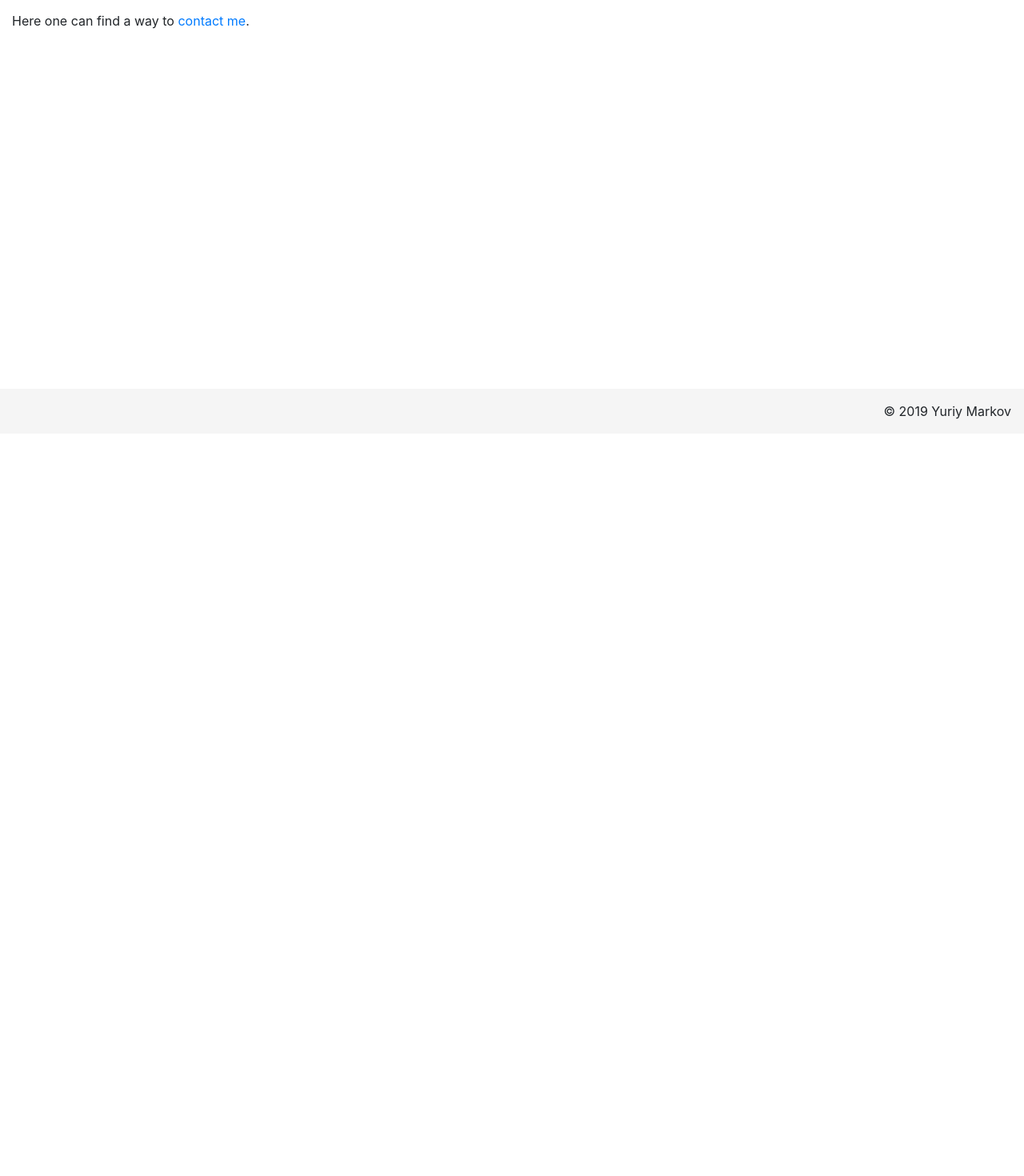
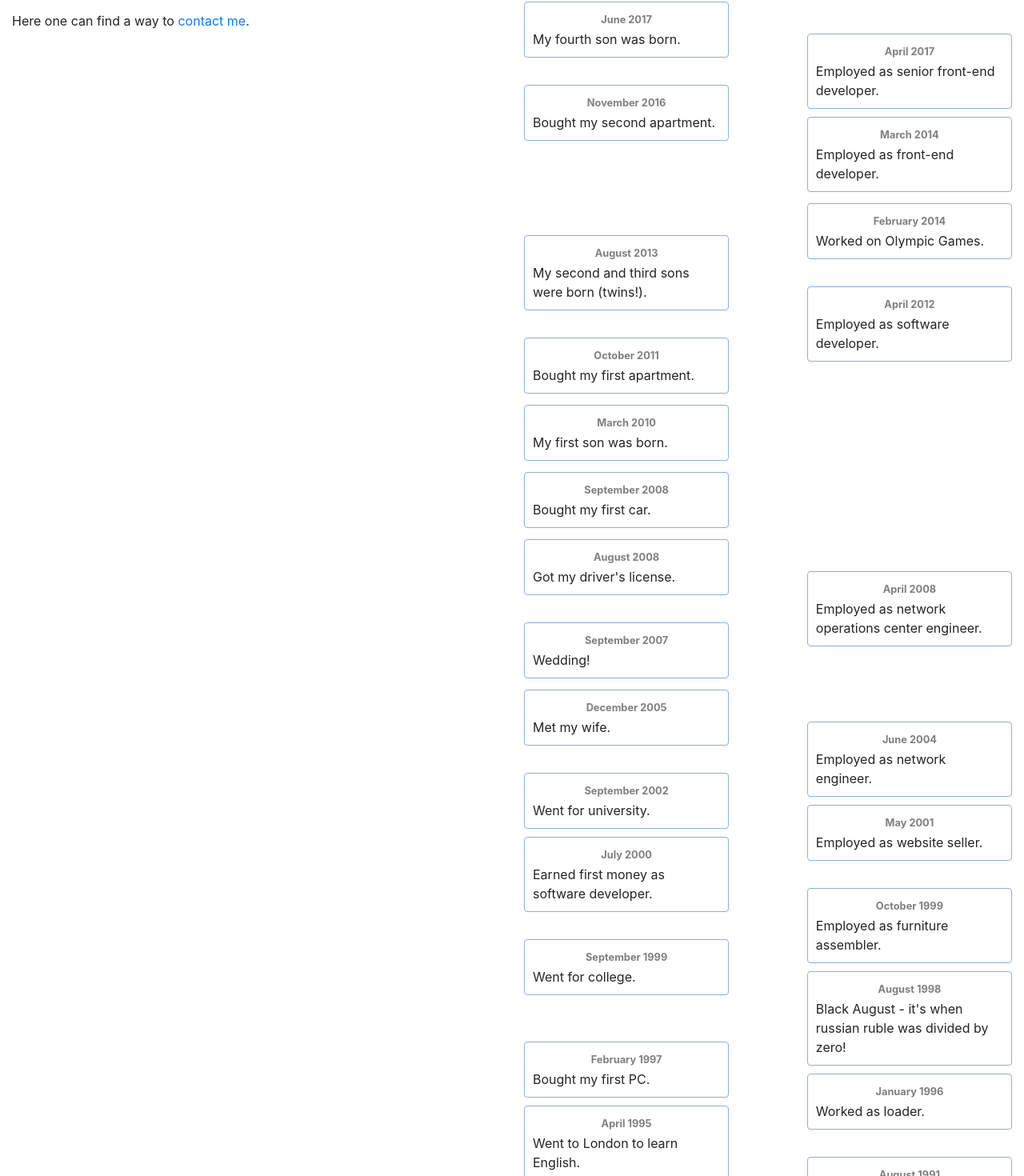
Before and after one commit to peacefullatom/portfolio, a React (Create React App) app: page / in a window 1280 px wide. Shown: the part 258-1728 px from the top of the page at 80% size. Before the commit the page ends 800 px from the top, so only its background shows below. Built offline with nearby package versions, Linux system fonts and the light colour scheme.

Commit message:
feat: implemented initial layout and provided the data.

```diff
--- a/src/page/intro/Intro.tsx
+++ b/src/page/intro/Intro.tsx
@@ -3,6 +3,7 @@ import React from 'react';
 import { NavLink } from 'react-router-dom';
 import { ILink } from 'types';
 import { pageBaseClassName } from '../const';
+import TreeOfLife from './TreeOfLife';
 
 const Link: React.FC<ILink> = props => {
   return <NavLink to={props.path}>{props.children}</NavLink>;
@@ -13,7 +14,7 @@ const Intro: React.FC = () => {
   return (
     <div className={pageBaseClassName}>
       <div className='row'>
-        <div className='col-sm-6'>
+        <div className='col-md-6'>
           <p>Hello, my name is Yuriy.</p>
           <p>Welcome to my home page.</p>
           <p>I am a web developer.</p>
@@ -27,8 +28,9 @@ const Intro: React.FC = () => {
             Here one can find a way to <Link {...contact}>contact me</Link>.
           </p>
         </div>
-        <div className='col-sm-6'>
+        <div className='col-md-6'>
           <p>Here is the story of my life (short version).</p>
+          <TreeOfLife />
         </div>
       </div>
     </div>
--- /dev/null
+++ b/src/page/intro/TreeOfLife.scss
@@ -0,0 +1,34 @@
+.tree {
+  &__block {
+    position: relative;
+    margin-top: 14px;
+  }
+
+  &_right + &_left,
+  &_left + &_right {
+    margin-top: -30px;
+  }
+
+  &_left &__content {
+    margin-right: auto;
+  }
+
+  &_right &__content {
+    margin-left: auto;
+  }
+
+  &__content {
+    width: 42%;
+    border: 1px solid rgba(109, 157, 215, 0.8);
+    border-radius: 4px;
+    padding: 10px;
+  }
+
+  &__date {
+    font-size: 0.8rem;
+    text-align: center;
+    color: rgba(0, 0, 0, 0.5);
+    font-weight: 700;
+    line-height: 1.5rem;
+  }
+}
--- /dev/null
+++ b/src/page/intro/TreeOfLife.tsx
@@ -0,0 +1,46 @@
+import { months } from 'const';
+import React from 'react';
+import { introTreeOfLife } from './const';
+import './TreeOfLife.scss';
+import { ITreeOfLifeItem } from './types';
+
+const TreeOfLifeBlock: React.FC<ITreeOfLifeItem> = props => {
+  const tree = 'tree';
+  const block = `${tree}__block`;
+  const position = `${tree}_${props.position}`;
+  const date = `${tree}__date`;
+  const content = `${tree}__content`;
+
+  const date2str = (value: Date): string => [months[value.getMonth()], value.getFullYear()].join(' ');
+
+  return (
+    <div className={`${block} ${position}`}>
+      <div className={content}>
+        <div className={date}>{date2str(props.date)}</div>
+        {props.value}
+      </div>
+    </div>
+  );
+};
+
+const TreeOfLife: React.FC = () => {
+  return (
+    <div className='my-3'>
+      {introTreeOfLife
+        .sort((a, b) => {
+          if (a.date.getTime() > b.date.getTime()) {
+            return -1;
+          }
+          if (a.date.getTime() < b.date.getTime()) {
+            return 1;
+          }
+          return 0;
+        })
+        .map((item, key) => (
+          <TreeOfLifeBlock key={key} {...item} />
+        ))}
+    </div>
+  );
+};
+
+export default TreeOfLife;
--- /dev/null
+++ b/src/page/intro/const.ts
@@ -0,0 +1,39 @@
+import { ITreeOfLifeItem } from './types';
+
+export const treeOfLifeLeft = 'left';
+export const treeOfLifeRight = 'right';
+
+export const introTreeOfLife: ITreeOfLifeItem[] = [
+  { date: new Date(1981, 11), position: treeOfLifeLeft, value: `Suddenly, I was born!` },
+  { date: new Date(1984, 5), position: treeOfLifeRight, value: `My parents moved to Russia.` },
+  { date: new Date(1986, 5), position: treeOfLifeLeft, value: `Learned to ride my bicycle!` },
+  { date: new Date(1987, 8), position: treeOfLifeLeft, value: `Went for school.` },
+  { date: new Date(1990, 10), position: treeOfLifeRight, value: `My parents bought me first PC!` },
+  { date: new Date(1991, 7), position: treeOfLifeRight, value: `The Soviet Union collapsed!` },
+  { date: new Date(1995, 3), position: treeOfLifeLeft, value: `Went to London to learn English.` },
+  { date: new Date(1996, 0), position: treeOfLifeRight, value: `Worked as loader.` },
+  { date: new Date(1997, 1), position: treeOfLifeLeft, value: `Bought my first PC.` },
+  { date: new Date(1998, 7), position: treeOfLifeRight, value: `Black August - it's when russian ruble was divided by zero!` },
+  { date: new Date(1999, 8), position: treeOfLifeLeft, value: `Went for college.` },
+  { date: new Date(1999, 9), position: treeOfLifeRight, value: `Employed as furniture assembler.` },
+  { date: new Date(2000, 6), position: treeOfLifeLeft, value: `Earned first money as software developer.` },
+  { date: new Date(2001, 4), position: treeOfLifeRight, value: `Employed as website seller.` },
+  { date: new Date(2002, 8), position: treeOfLifeLeft, value: `Went for university.` },
+  { date: new Date(2004, 5), position: treeOfLifeRight, value: `Employed as network engineer.` },
+  { date: new Date(2005, 11), position: treeOfLifeLeft, value: `Met my wife.` },
+  { date: new Date(2007, 8), position: treeOfLifeLeft, value: `Wedding!` },
+  { date: new Date(2008, 3), position: treeOfLifeRight, value: `Employed as network operations center engineer.` },
+  { date: new Date(2008, 7), position: treeOfLifeLeft, value: `Got my driver's license.` },
+  { date: new Date(2008, 8), position: treeOfLifeLeft, value: `Bought my first car.` },
+  { date: new Date(2010, 2), position: treeOfLifeLeft, value: `My first son was born.` },
+  { date: new Date(2011, 9), position: treeOfLifeLeft, value: `Bought my first apartment.` },
+  { date: new Date(2012, 3), position: treeOfLifeRight, value: `Employed as software developer.` },
+  { date: new Date(2013, 7), position: treeOfLifeLeft, value: `My second and third sons were born (twins!).` },
+  { date: new Date(2014, 1), position: treeOfLifeRight, value: `Worked on Olympic Games.` },
+  { date: new Date(2014, 2), position: treeOfLifeRight, value: `Employed as front-end developer.` },
+  { date: new Date(2016, 10), position: treeOfLifeLeft, value: `Bought my second apartment.` },
+  { date: new Date(2017, 3), position: treeOfLifeRight, value: `Employed as senior front-end developer.` },
+  { date: new Date(2017, 5), position: treeOfLifeLeft, value: `My fourth son was born.` },
+  { date: new Date(2017, 11), position: treeOfLifeLeft, value: `Bought my first van.` },
+  { date: new Date(2018, 10), position: treeOfLifeRight, value: `Employed as projects manager.` }
+];
--- /dev/null
+++ b/src/page/intro/types.ts
@@ -0,0 +1,9 @@
+import { treeOfLifeLeft, treeOfLifeRight } from './const';
+
+export type TreeOfLifePosition = typeof treeOfLifeLeft | typeof treeOfLifeRight;
+
+export interface ITreeOfLifeItem {
+  date: Date;
+  value: string;
+  position: TreeOfLifePosition;
+}
```
